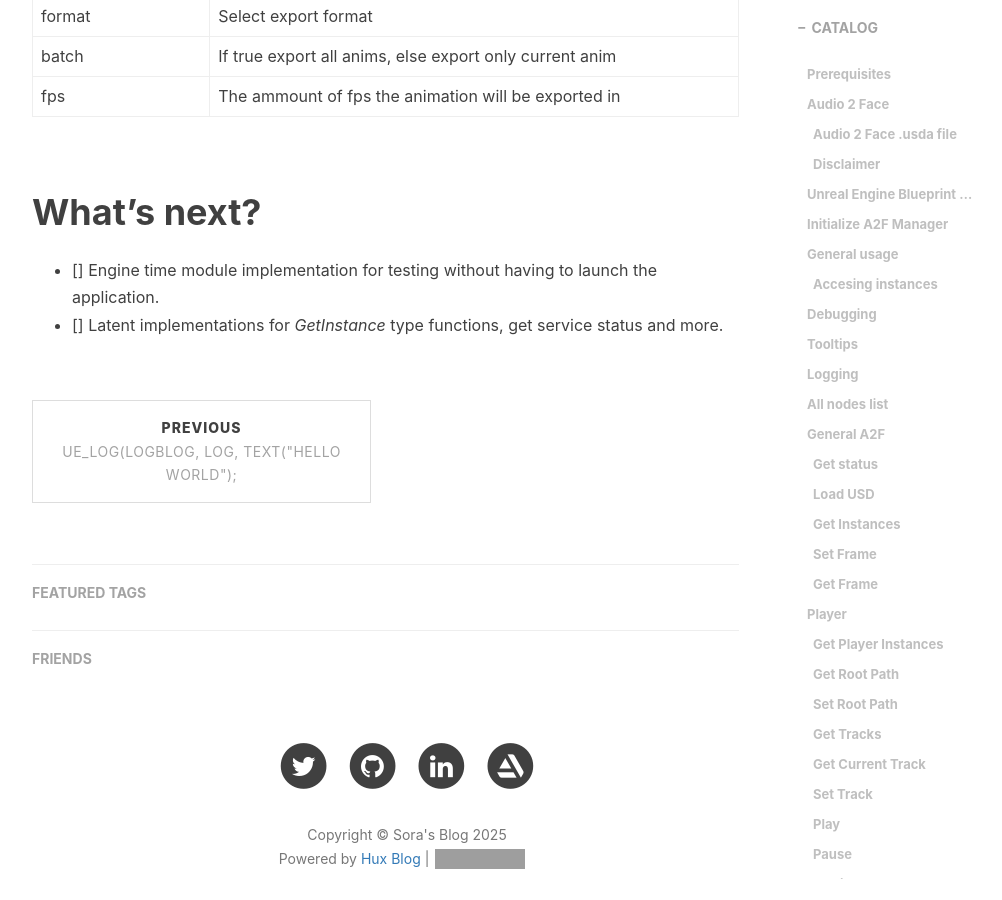
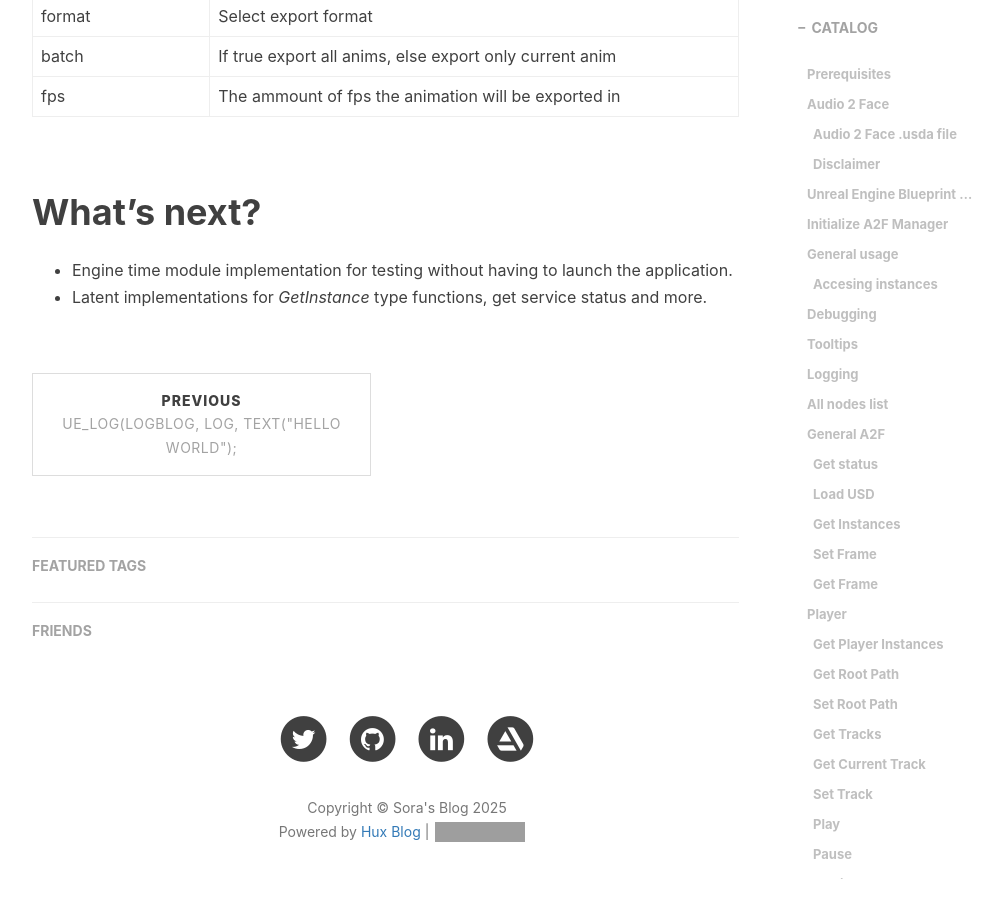
Before and after one commit to Bumvolla/bumvolla.github.io, a Jekyll site: the page built from _posts/docs/2024-12-19-A2FDocs.md, in a window 1280 px wide and 900 px high, scrolled down 13409 px. Shown: the whole window, without its empty margins (233-1235 px from the left). Built offline with Jekyll 4.4.1, drawn with Linux system fonts in a browser that asks for light colours; nearby versions of some CDN libraries; comment, search, counter and statistics services are not loaded; some of the changed text lies outside the part shown; grey boxes are pictures that could not be loaded.

Commit message:
Renamed and typos fix

```diff
--- a/_posts/docs/2024-12-19-A2FDocs.md
+++ b/_posts/docs/2024-12-19-A2FDocs.md
@@ -326,5 +326,5 @@ Log_Audio2Face: Warning: USD file did not exist in path C:/Users/soram/Documents
 
 # What's next?
 
-- [] Engine time module implementation for testing without having to launch the application.
-- [] Latent implementations for _GetInstance_ type functions, get service status and more.
+- Engine time module implementation for testing without having to launch the application.
+- Latent implementations for _GetInstance_ type functions, get service status and more.
```
Also changed, not shown: archive.html (renamed from zarchive.html), contact.html (renamed from ycontact.html).
